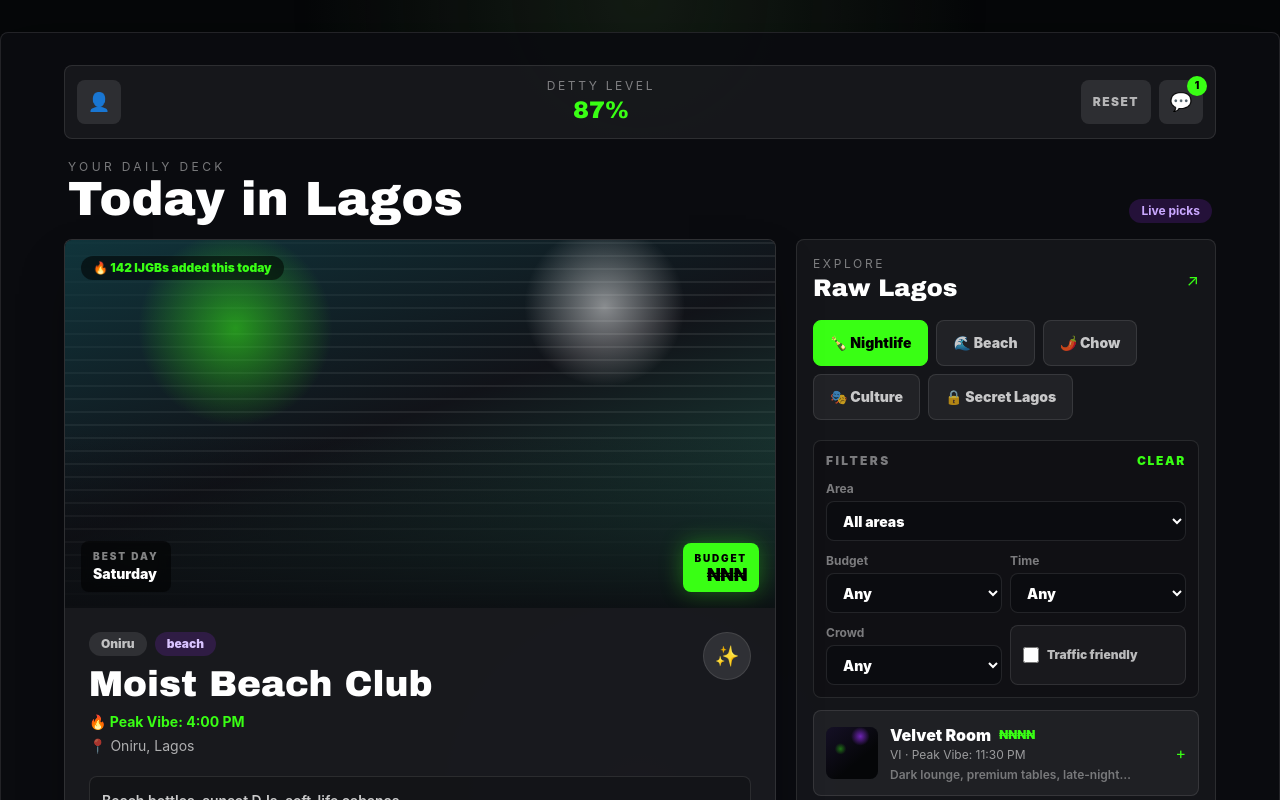
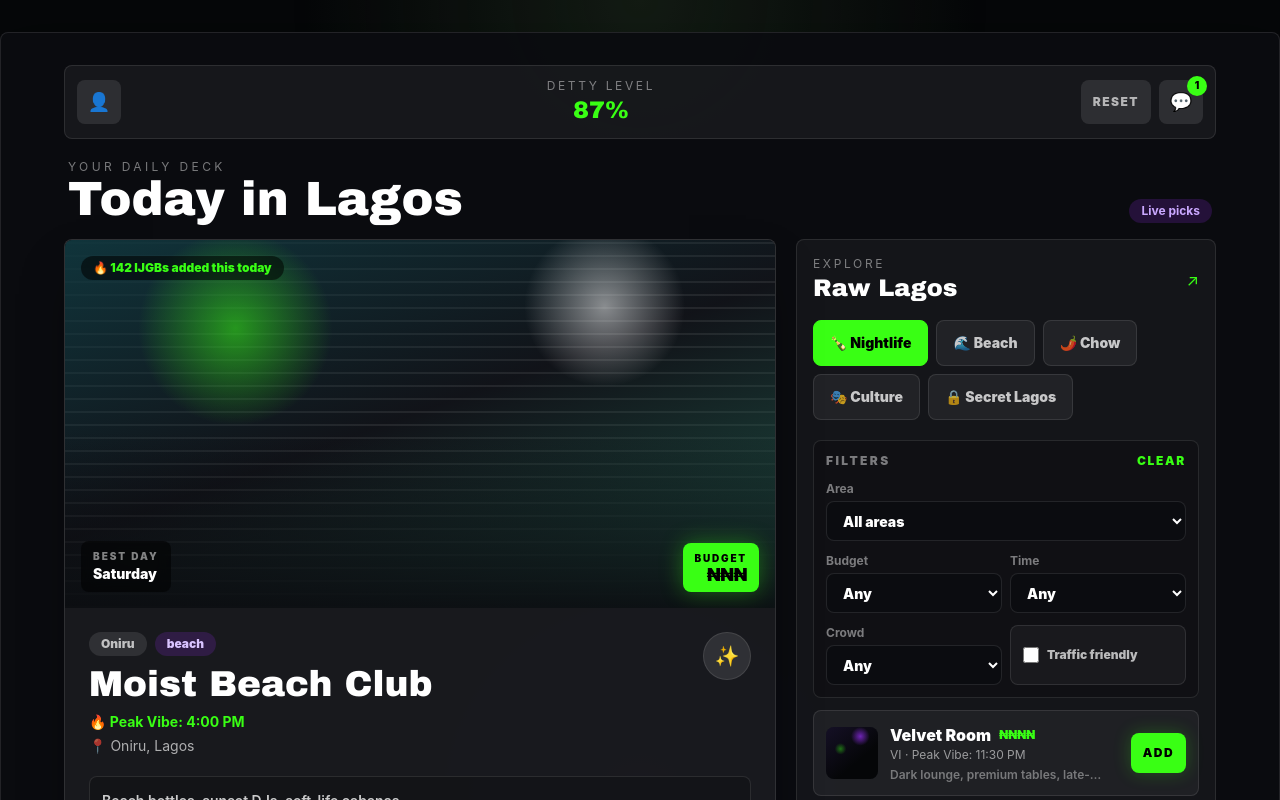
Before and after one commit to OutstandingVick/phlenjo, a Next.js app: page /dashboard in a window 1280 px wide. Shown: the top 800 px of the page. Built offline with nearby package versions, Linux system fonts and the light colour scheme.

Commit message:
Adding Squad Voting Feature

```diff
--- a/app/components/DashboardScreen.tsx
+++ b/app/components/DashboardScreen.tsx
@@ -31,6 +31,7 @@ type DashboardScreenProps = {
   filteredActivities: Activity[];
   filterOptions: FilterOptions;
   filters: ExploreFilters;
+  onAddActivity: (activity: Activity) => void;
   onClearFilters: () => void;
   onFilterChange: FilterHandlers;
   onMove: (direction: "left" | "right") => void;
@@ -46,6 +47,7 @@ export function DashboardScreen({
   filteredActivities,
   filterOptions,
   filters,
+  onAddActivity,
   onClearFilters,
   onFilterChange,
   onMove,
@@ -204,7 +206,12 @@ export function DashboardScreen({
                   <p className="truncate text-xs text-white/55">{activity.area} · {activity.time}</p>
                   <p className="mt-1 line-clamp-1 text-xs font-semibold text-white/40">{activity.vibe}</p>
                 </div>
-                <span className="text-[#39FF14]">+</span>
+                <button
+                  className="h-10 rounded-[8px] bg-[#39FF14] px-3 text-xs font-black uppercase tracking-[0.12em] text-black shadow-[0_0_18px_rgba(57,255,20,0.24)] transition active:scale-[0.96]"
+                  onClick={() => onAddActivity(activity)}
+                >
+                  Add
+                </button>
               </div>
             ))}
           </div>
--- a/app/dashboard/page.tsx
+++ b/app/dashboard/page.tsx
@@ -5,7 +5,7 @@ import { useRouter } from "next/navigation";
 import { DashboardScreen } from "../components/DashboardScreen";
 import { PhlenjoFrame } from "../components/PhlenjoFrame";
 import { activities } from "../data/phlenjo";
-import type { CrowdLevel, PriceRange, TimeOfDay } from "../data/phlenjo";
+import type { Activity, CrowdLevel, PriceRange, TimeOfDay } from "../data/phlenjo";
 import { usePhlenjoState } from "../hooks/usePhlenjoState";
 
 export default function DashboardPage() {
@@ -21,6 +21,7 @@ export default function DashboardPage() {
     currentActivity,
     filteredActivities,
     resetTrip,
+    saveActivity,
     saveCurrentActivity,
     saved,
     setActiveTab,
@@ -65,6 +66,10 @@ export default function DashboardPage() {
   }
 
 
+  function addActivityToTrip(activity: Activity) {
+    saveActivity(activity);
+  }
+
   function handleReset() {
     resetTrip();
     router.push("/");
@@ -85,6 +90,7 @@ export default function DashboardPage() {
           trafficFriendlyOnly,
         }}
         onClearFilters={clearFilters}
+        onAddActivity={addActivityToTrip}
         onFilterChange={{
           area: setActiveArea,
           budget: setActiveBudget,
--- a/app/hooks/usePhlenjoState.ts
+++ b/app/hooks/usePhlenjoState.ts
@@ -112,11 +112,15 @@ export function usePhlenjoState() {
     return isFinalQuestion;
   }
 
+  function saveActivity(activity: Activity) {
+    updateState((current) => {
+      if (current.savedTitles.includes(activity.title)) return current;
+      return { ...current, savedTitles: [...current.savedTitles, activity.title] };
+    });
+  }
+
   function saveCurrentActivity() {
-    updateState((current) => {
-      if (current.savedTitles.includes(currentActivity.title)) return current;
-      return { ...current, savedTitles: [...current.savedTitles, currentActivity.title] };
-    });
+    saveActivity(currentActivity);
   }
 
   function advanceCard() {
@@ -142,6 +146,7 @@ export function usePhlenjoState() {
     answerQuestion,
     advanceCard,
     resetTrip,
+    saveActivity,
     saveCurrentActivity,
     setActiveTab,
   };
```
